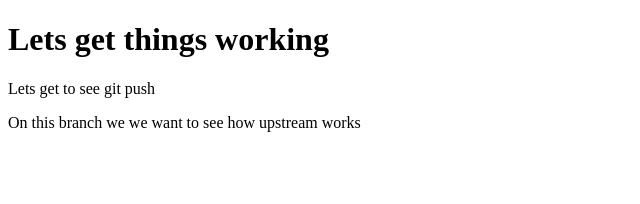
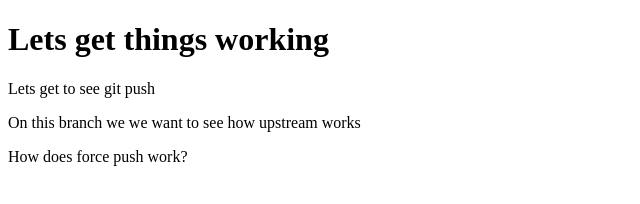
Before and after one commit to chukwunnonso/quick-explanation, a plain HTML site: page index.html in a window 1280 px wide. Shown: the whole page, without its empty margins (0-640 px from the left). Drawn offline with Linux system fonts and the light colour scheme.

Commit message:
git force push

```diff
--- a/index.html
+++ b/index.html
@@ -11,5 +11,6 @@
 
     <p>Lets get to see git push</p>
     <p>On this branch we we want to see how upstream works</p>
+    <span>How does force push work?</span>
 </body>
 </html>
```
